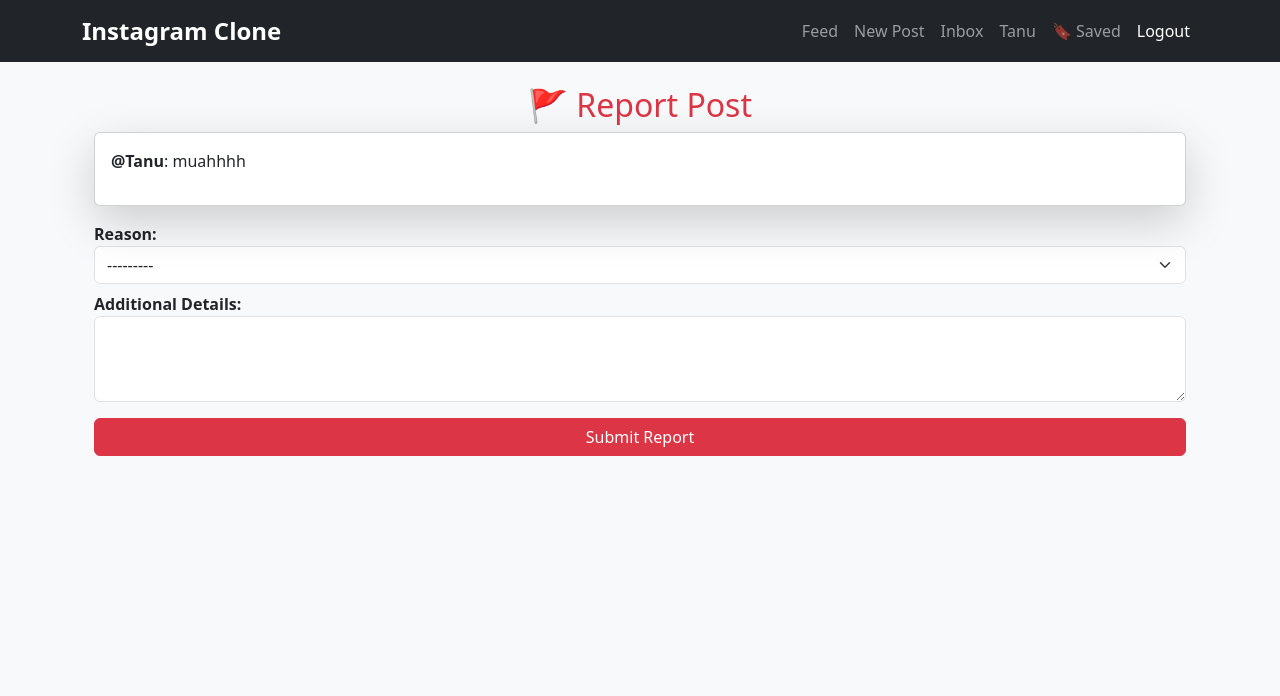
After one commit to TanushreeMohanty/Instaverse, a Django app: page /posts/post/5/report/ in a window 1280 px wide. The commit adds this page. Shown: the top 696 px of the page. Run offline with Django 5.2, Linux system fonts and the light colour scheme; a user stored in the database is signed in; data comes from the database, SQL or seed files in the repository; both versions use the stored data as it was after the commit.

Commit message:
Report inappropriate content

```diff
--- a/posts/forms.py
+++ b/posts/forms.py
@@ -1,5 +1,5 @@
 from django import forms
-from .models import Post,DirectMessage
+from .models import Post,DirectMessage,Report
 
 class PostForm(forms.ModelForm):
     class Meta:
@@ -10,3 +10,12 @@ class DirectMessageForm(forms.ModelForm):
     class Meta:
         model = DirectMessage
         fields = ['receiver', 'message']
+
+class ReportForm(forms.ModelForm):
+    class Meta:
+        model = Report
+        fields = ['reason', 'description']
+        widgets = {
+            'reason': forms.Select(attrs={'class': 'form-select'}),
+            'description': forms.Textarea(attrs={'class': 'form-control', 'rows': 3}),
+        }
--- a/posts/models.py
+++ b/posts/models.py
@@ -37,3 +37,24 @@ class Bookmark(models.Model):
 
     def __str__(self):
         return f"{self.user.username} bookmarked {self.post.id}"
+
+class Report(models.Model):
+    REASON_CHOICES = [
+        ('spam', 'Spam'),
+        ('hate', 'Hate Speech'),
+        ('violence', 'Violence'),
+        ('nudity', 'Nudity'),
+        ('other', 'Other'),
+    ]
+
+    user = models.ForeignKey(settings.AUTH_USER_MODEL, on_delete=models.CASCADE)
+    post = models.ForeignKey('Post', on_delete=models.CASCADE, related_name="reports")
+    reason = models.CharField(max_length=50, choices=REASON_CHOICES)
+    description = models.TextField(blank=True, null=True)
+    reported_at = models.DateTimeField(auto_now_add=True)
+
+    class Meta:
+        unique_together = ('user', 'post')  # Prevent duplicate reports from the same user
+
+    def __str__(self):
+        return f"{self.user.username} reported {self.post.id} for {self.reason}"
--- a/posts/urls.py
+++ b/posts/urls.py
@@ -1,6 +1,6 @@
 from django.urls import path
 from . import views
-from .views import feed, create_post, edit_post, delete_post,like_unlike_post,send_message,inbox,bookmark_post,saved_posts
+from .views import feed, create_post, edit_post, delete_post,like_unlike_post,send_message,inbox,bookmark_post,saved_posts,report_post
 
 urlpatterns = [
     path('', views.home, name='home'),
@@ -13,5 +13,6 @@ urlpatterns = [
     path('inbox/', inbox, name='inbox'),
     path('bookmark/<int:post_id>/', bookmark_post, name='bookmark_post'),
     path('saved/', saved_posts, name='saved_posts'),
+    path('post/<int:post_id>/report/', report_post, name='report_post'),
 
 ]
--- a/posts/views.py
+++ b/posts/views.py
@@ -1,8 +1,9 @@
 from django.shortcuts import render, redirect,get_object_or_404
 from django.contrib.auth.decorators import login_required
-from .models import Post,DirectMessage,Bookmark
-from .forms import PostForm,DirectMessageForm
+from .models import Post,DirectMessage,Bookmark,Report
+from .forms import PostForm,DirectMessageForm,ReportForm
 from django.http import JsonResponse
+from django.contrib import messages
 
 def home(request):
     return render(request, 'home.html')
@@ -106,3 +107,22 @@ def bookmark_post(request, post_id):
 def saved_posts(request):
     bookmarks = Bookmark.objects.filter(user=request.user).select_related('post')
     return render(request, 'saved_posts.html', {'bookmarks': bookmarks})
+
+@login_required
+def report_post(request, post_id):
+    post = get_object_or_404(Post, id=post_id)
+
+    if request.method == "POST":
+        form = ReportForm(request.POST)
+        if form.is_valid():
+            report = form.save(commit=False)
+            report.user = request.user
+            report.post = post
+            report.save()
+            messages.success(request, "Your report has been submitted.")
+            return redirect('feed')  # Redirect to the feed or another page
+
+    else:
+        form = ReportForm()
+
+    return render(request, 'report_post.html', {'form': form, 'post': post})
--- /dev/null
+++ b/templates/report_post.html
@@ -0,0 +1,25 @@
+{% extends "base.html" %}
+{% block content %}
+<div class="container mt-4">
+    <h2 class="text-center text-danger">🚩 Report Post</h2>
+
+    <div class="card p-3 shadow-lg">
+        <p><strong>@{{ post.user.username }}</strong>: {{ post.caption }}</p>
+
+        {% if post.image %}
+            <img src="{{ post.image.url }}" class="img-fluid rounded">
+        {% endif %}
+    </div>
+
+    <form method="post" class="mt-3">
+        {% csrf_token %}
+        <label for="id_reason" class="fw-bold">Reason:</label>
+        {{ form.reason }}
+
+        <label for="id_description" class="fw-bold mt-2">Additional Details:</label>
+        {{ form.description }}
+
+        <button type="submit" class="btn btn-danger w-100 mt-3">Submit Report</button>
+    </form>
+</div>
+{% endblock %}
--- a/templates/saved_posts.html
+++ b/templates/saved_posts.html
@@ -11,7 +11,9 @@
                     <div class="card glass-card p-3 mb-4">
                         <!-- User Info -->
                         <div class="d-flex align-items-center">
-                            <img src="{{ bookmark.post.user.profile_picture.url }}" class="profile-pic me-2">
+                            {% if bookmark.post.user.profile_picture %}
+                                <img src="{{ bookmark.post.user.profile_picture.url }}" class="profile-pic me-2">
+                            {% endif %}
                             <h5 class="fw-bold">@{{ bookmark.post.user.username }}</h5>
                         </div>
 
```
Also changed, not shown: posts/admin.py (+51 -4 lines), templates/feed.html (+6 -1 lines), db.sqlite3, posts/migrations/0010_report.py (added).
